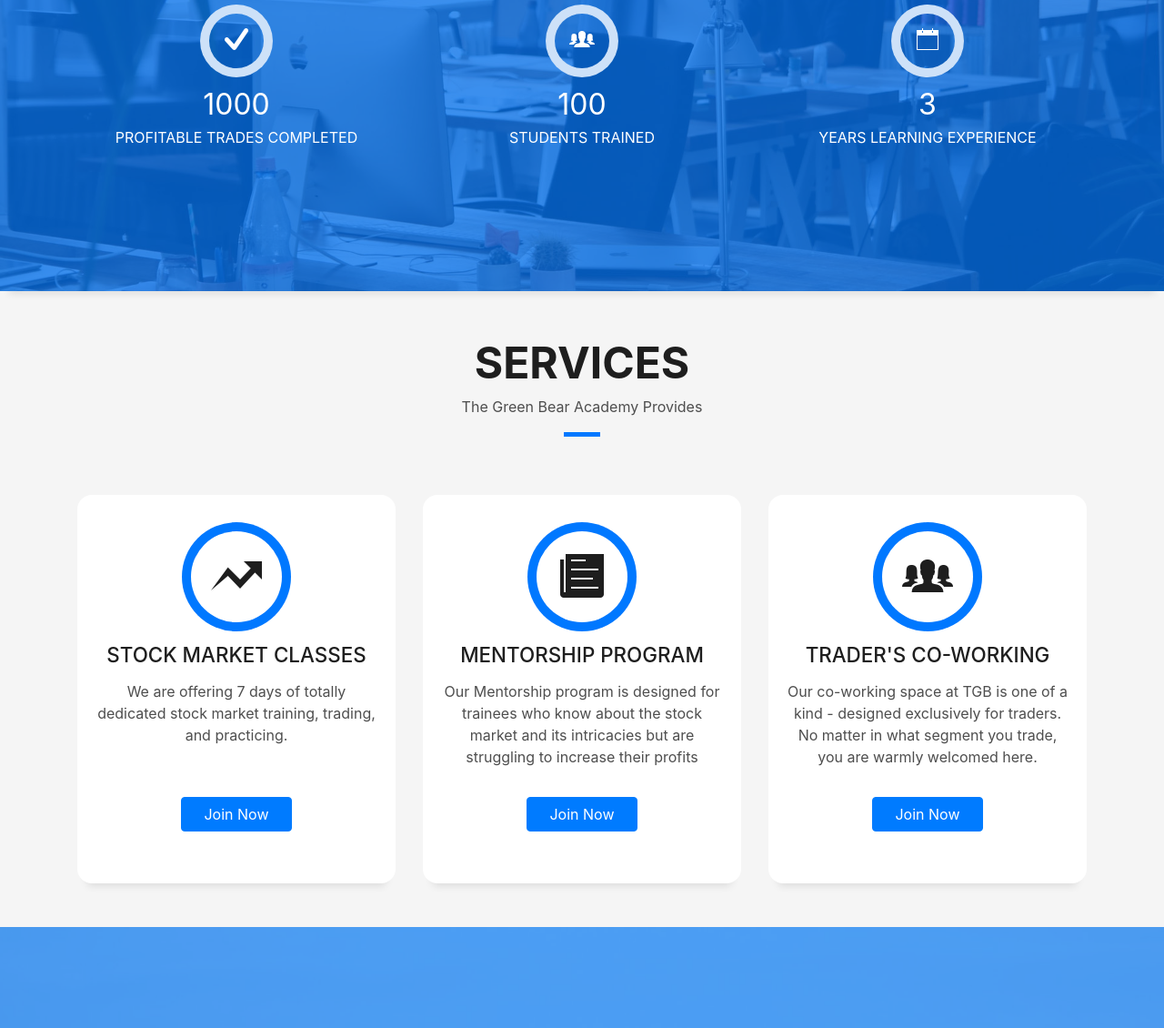
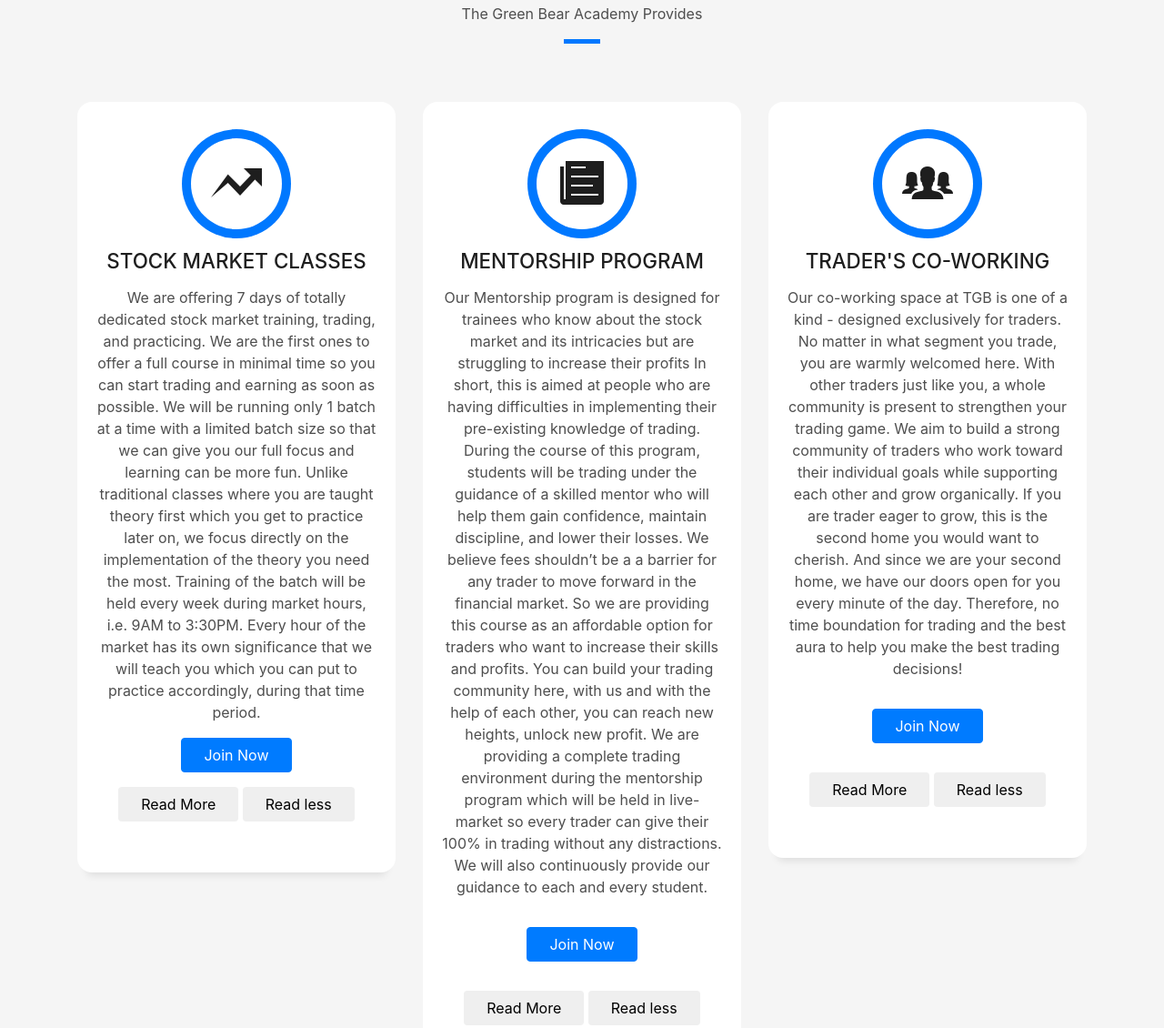
Before and after one commit to rounaklunkad/TheGreenBear, a plain HTML site: page index.html in a window 1280 px wide. Shown: the part 913-2043 px from the top of the page at 91% size. Drawn offline with Linux system fonts and the light colour scheme; files whose address does not match are found by name.

Commit message:
Update index.html

```diff
--- a/index.html
+++ b/index.html
@@ -30,13 +30,6 @@
 
     <!-- Main Stylesheet File -->
     <link href="css/style.css" rel="stylesheet" />
-
-    <!-- =======================================================
-    Theme Name: DevFolio
-    Theme URL: https://bootstrapmade.com/devfolio-bootstrap-portfolio-html-template/
-    Author: BootstrapMade.com
-    License: https://bootstrapmade.com/license/
-  ======================================================= -->
   </head>
 
   <body id="page-top">
@@ -70,9 +63,11 @@
             <li class="nav-item">
               <a class="nav-link js-scroll active" href="#home">Home</a>
             </li>
-
             <li class="nav-item">
-              <a class="nav-link js-scroll" href="#service">Services</a>
+              <a class="nav-link js-scroll" id="servicesLink" href="#service">Services</a>
+            </li>
+            <li class="nav-item">
+              <a class="nav-link js-scroll" href="#blog">Blog</a>
             </li>
             <li class="nav-item">
               <a class="nav-link js-scroll" href="#about">About</a>
@@ -80,9 +75,7 @@
             <!-- <li class="nav-item">
               <a class="nav-link js-scroll" href="#work">Work</a>
             </li> -->
-            <!-- <li class="nav-item">
-              <a class="nav-link js-scroll" href="#blog">Blog</a>
-            </li> -->
+
             <li class="nav-item">
               <a class="nav-link js-scroll" href="#contact">Contact</a>
             </li>
@@ -103,7 +96,9 @@
         <div class="table-cell">
           <div class="container">
             <!--<p class="display-6 color-d">Hello, world!</p>-->
-            <h1 class="intro-title mb-4">We are Your Home to</h1>
+            <h1 class="intro-title mb-4">
+              <span class="GradFont"> We are Your Home to</span>
+            </h1>
             <p class="intro-subtitle">
               <span class="text-slider-items"
                 >Trade Better,Learn Further,Earn More,Grow Faster</span
@@ -115,64 +110,7 @@
     </div>
     <!--/ Intro Skew End /-->
 
-    <div
-      class="section-counter paralax-mf bg-image"
-      style="background-image: url(img/counters-bg.jpg)"
-    >
-      <div class="overlay-mf"></div>
-      <div class="container">
-        <div class="row">
-          <div class="col-sm-4 col-lg-4">
-            <div class="counter-box">
-              <div class="counter-ico">
-                <span class="ico-circle"
-                  ><i class="ion-checkmark-round"></i
-                ></span>
-              </div>
-              <div class="counter-num">
-                <p class="counter">1000</p>
-                <span class="counter-text">PROFITABLE TRADES COMPLETED</span>
-              </div>
-            </div>
-          </div>
-          <div class="col-sm-4 col-lg-4">
-            <div class="counter-box pt-4 pt-md-0">
-              <div class="counter-ico">
-                <span class="ico-circle"><i class="ion-ios-people"></i></span>
-              </div>
-              <div class="counter-num">
-                <p class="counter">100</p>
-                <span class="counter-text">STUDENTS TRAINED</span>
-              </div>
-            </div>
-          </div>
-          <div class="col-sm-4 col-lg-4">
-            <div class="counter-box pt-4 pt-md-0">
-              <div class="counter-ico">
-                <span class="ico-circle">
-                  <i class="ion-ios-calendar-outline"></i
-                ></span>
-              </div>
-              <div class="counter-num">
-                <p class="counter">3</p>
-                <span class="counter-text">YEARS LEARNING EXPERIENCE</span>
-              </div>
-            </div>
-          </div>
-          <!-- <div class="col-sm-3 col-lg-3">
-            <div class="counter-box pt-4 pt-md-0">
-              <div class="counter-ico">
-                <span class="ico-circle"><i class="ion-ribbon-a"></i></span>
-              </div>
-              <div class="counter-num">
-                <p class="counter">36</p>
-                <span class="counter-text">AWARD WON</span>
-              </div>
-            </div>
-          </div> -->
-        </div>
-      </div>
-    </div>
+
     <!--/ Section Services Star /-->
     <section id="service" class="services-mf route" style="margin-top: 50px">
       <div class="container">
@@ -196,19 +134,40 @@
               <div class="service-content">
                 <h2 class="s-title">Stock Market Classes</h2>
                 <p class="s-description text-center">
+                  <span>
                     We are offering 7 days of totally dedicated stock market
                     training, trading, and practicing.
+                  </span>
+                  <span id="readMore1">
+                    We are the first ones to offer a full course in minimal time
+                    so you can start trading and earning as soon as possible. We
+                    will be running only 1 batch at a time with a limited batch
+                    size so that we can give you our full focus and learning can
+                    be more fun. Unlike traditional classes where you are taught
+                    theory first which you get to practice later on, we focus
+                    directly on the implementation of the theory you need the
+                    most. Training of the batch will be held every week during
+                    market hours, i.e. 9AM to 3:30PM. Every hour of the market
+                    has its own significance that we will teach you which you
+                    can put to practice accordingly, during that time period.
+                  </span>
                   <!-- <i class="fa-solid fa-chart-mixed-up-circle-dollar"></i> -->
                 </p>
                 <center>
-                  <p class="pt-3">
+                  <div class="readmoreBtn">
                     <a
                       class="btn btn-primary btn js-scroll px-4"
                       href="https://wa.me/9111121141?text=Hi, I want to join your 7 Days stock market course."
                       role="button"
                       >Join Now
                     </a>
+                      <p class="pt-3">
+                        <button class="btn js-scroll px-4" id="readmoreBtn1" onclick="readMore(1)">Read More</button>
+                        <button class="btn js-scroll px-4" id="readlessBtn1" onclick="readLess(1)">Read less</button>
                       </p>
+                    </p>
+                  </div>
+
                 </center>
               </div>
             </div>
@@ -221,11 +180,32 @@
               <div class="service-content">
                 <h2 class="s-title">Mentorship Program</h2>
                 <p class="s-description text-center">
-                  Our Mentorship program is designed for trainees who know about
-                  the stock market and its intricacies but are struggling to
-                  increase their profits
+                  <span>
+                    Our Mentorship program is designed for trainees who know
+                    about the stock market and its intricacies but are
+                    struggling to increase their profits
+                  </span>
+                  <span id="readMore2">
+                    In short, this is aimed at people who are having
+                    difficulties in implementing their pre-existing knowledge of
+                    trading. During the course of this program, students will be
+                    trading under the guidance of a skilled mentor who will help
+                    them gain confidence, maintain discipline, and lower their
+                    losses. We believe fees shouldn’t be a a barrier for any
+                    trader to move forward in the financial market. So we are
+                    providing this course as an affordable option for traders
+                    who want to increase their skills and profits. You can build
+                    your trading community here, with us and with the help of
+                    each other, you can reach new heights, unlock new profit. We
+                    are providing a complete trading environment during the
+                    mentorship program which will be held in live-market so
+                    every trader can give their 100% in trading without any
+                    distractions. We will also continuously provide our guidance
+                    to each and every student.
+                  </span>
                 </p>
                 <center>
+                  <div class="readmoreBtn">
                     <p class="pt-3">
                       <a
                       class="btn btn-primary btn js-scroll px-4"
@@ -233,8 +213,15 @@
                       role="button"
                       >Join Now
                     </a>
+                      <p class="pt-3">
+                        <button class="btn js-scroll px-4" id="readmoreBtn2" onclick="readMore(2)">Read More</button>
+                        <button class="btn js-scroll px-4" id="readlessBtn2" onclick="readLess(2)">Read less</button>
                       </p>
+                    </p>
+                  </div>
+
                 </center>
+
               </div>
             </div>
           </div>
@@ -246,11 +233,26 @@
               <div class="service-content">
                 <h2 class="s-title">Trader's Co-Working</h2>
                 <p class="s-description text-center">
+                  <span>
                     Our co-working space at TGB is one of a kind - designed
-                  exclusively for traders. No matter in what segment you trade,
-                  you are warmly welcomed here.
+                    exclusively for traders. No matter in what segment you
+                    trade, you are warmly welcomed here.</span
+                  >
+                  <span id="readMore3">
+                    With other traders just like you, a whole community is
+                    present to strengthen your trading game. We aim to build a
+                    strong community of traders who work toward their individual
+                    goals while supporting each other and grow organically. If
+                    you are trader eager to grow, this is the second home you
+                    would want to cherish. And since we are your second home, we
+                    have our doors open for you every minute of the day.
+                    Therefore, no time boundation for trading and the best aura
+                    to help you make the best trading decisions!
+                  </span>
                 </p>
+
                 <center>
+                  <div class="readmoreBtn">
                     <p class="pt-3">
                       <a
                         class="btn btn-primary btn js-scroll px-4"
@@ -258,7 +260,13 @@
                         role="button"
                         >Join Now
                       </a>
+                      <p class="pt-3">
+                        <button class="btn js-scroll px-4" id="readmoreBtn3" onclick="readMore(3)">Read More</button>
+                        <button class="btn js-scroll px-4" id="readlessBtn3" onclick="readLess(3)">Read less</button>
                       </p>
+                    </p>
+                  </div>
+
                 </center>
               </div>
             </div>
@@ -569,15 +577,15 @@
     </div>
 
     <!--/ Section Blog Star /-->
-    <!-- <section id="blog" class="blog-mf sect-pt4 route">
+    <section id="blog" class="blog-mf sect-pt4 route">
       <div class="container">
         <div class="row">
           <div class="col-sm-12">
             <div class="title-box text-center">
               <h3 class="title-a">Blog</h3>
-              <p class="subtitle-a">
+              <!-- <p class="subtitle-a">
                 Lorem ipsum, dolor sit amet consectetur adipisicing elit.
-              </p>
+              </p> -->
               <div class="line-mf"></div>
             </div>
           </div>
@@ -586,26 +594,24 @@
           <div class="col-md-4">
             <div class="card card-blog">
               <div class="card-img">
-                <a href="blog-single.html"
-                  ><img src="img/post-1.jpg" alt="" class="img-fluid"
+                <a href="https://interviewerpr.com/from-engineer-to-successful-trader-daksh-jains-journey-to-finding-his-passion-in-the-world-of-finance/"
+                  ><img src="img/blog1.jpeg" alt="" class="img-fluid"
                 /></a>
               </div>
               <div class="card-body">
-                <div class="card-category-box">
+                <!-- <div class="card-category-box">
                   <div class="card-category">
-                    <h6 class="category">Travel</h6>
+                    <h6 class="category"></h6>
                   </div>
-                </div>
+                </div> -->
                 <h3 class="card-title">
-                  <a href="blog-single.html">See more ideas about Travel</a>
+                  <a href="https://interviewerpr.com/from-engineer-to-successful-trader-daksh-jains-journey-to-finding-his-passion-in-the-world-of-finance/">From Engineer to Successful Trader:</a>
                 </h3>
                 <p class="card-description">
-                  Proin eget tortor risus. Pellentesque in ipsum id orci porta
-                  dapibus. Praesent sapien massa, convallis a pellentesque nec,
-                  egestas non nisi.
+                  Daksh Jain’s Journey to Finding His True Calling
                 </p>
               </div>
-              <div class="card-footer">
+              <!-- <div class="card-footer">
                 <div class="post-author">
                   <a href="#">
                     <img
@@ -619,32 +625,32 @@
                 <div class="post-date">
                   <span class="ion-ios-clock-outline"></span> 10 min
                 </div>
-              </div>
+              </div> -->
             </div>
           </div>
           <div class="col-md-4">
             <div class="card card-blog">
               <div class="card-img">
-                <a href="blog-single.html"
-                  ><img src="img/post-2.jpg" alt="" class="img-fluid"
+                <a href="https://english.newstracklive.com/news/daksh-jain-is-a-successful-stock-trader-and-financial-educator-in-india-sc7-nu346-ta346-1268501-1.html"
+                  ><img src="img/blog2.jpeg" alt="" class="img-fluid"
                 /></a>
               </div>
               <div class="card-body">
-                <div class="card-category-box">
+                <!-- <div class="card-category-box">
                   <div class="card-category">
-                    <h6 class="category">Web Design</h6>
+                    <h6 class="category"></h6>
                   </div>
-                </div>
+                </div> -->
                 <h3 class="card-title">
-                  <a href="blog-single.html">See more ideas about Travel</a>
+                  <a href="https://english.newstracklive.com/news/daksh-jain-is-a-successful-stock-trader-and-financial-educator-in-india-sc7-nu346-ta346-1268501-1.html">Daksh Jain is a successful stock trader and financial educator in India.</a>
                 </h3>
                 <p class="card-description">
-                  Proin eget tortor risus. Pellentesque in ipsum id orci porta
-                  dapibus. Praesent sapien massa, convallis a pellentesque nec,
-                  egestas non nisi.
+                  Daksh Jain's Road to Self-Discovery.
+                  Daksh Jain initially pursued a career in engineering with the intention of securing a good salary and societal respect. However, just two years into his computer science degree, he realized that the field was not fulfilling his desire for a meaningful and impactful career.
+
                 </p>
               </div>
-              <div class="card-footer">
+              <!-- <div class="card-footer">
                 <div class="post-author">
                   <a href="#">
                     <img
@@ -658,52 +664,94 @@
                 <div class="post-date">
                   <span class="ion-ios-clock-outline"></span> 10 min
                 </div>
-              </div>
+              </div> -->
             </div>
           </div>
           <div class="col-md-4">
             <div class="card card-blog">
               <div class="card-img">
-                <a href="blog-single.html"
-                  ><img src="img/post-3.jpg" alt="" class="img-fluid"
+                <a href="https://www.hindustanmetro.com/on-the-way-to-a-dream-the-story-of-a-successful-stock-market-trader-daksh-jain/"
+                  ><img src="img/blog3.jpeg" alt="" class="img-fluid"
                 /></a>
               </div>
               <div class="card-body">
-                <div class="card-category-box">
+                <!-- <div class="card-category-box">
                   <div class="card-category">
-                    <h6 class="category">Web Design</h6>
+                    <h6 class="category"></h6>
                   </div>
-                </div>
+                </div> -->
                 <h3 class="card-title">
-                  <a href="blog-single.html">See more ideas about Travel</a>
+                  <a href="https://www.hindustanmetro.com/on-the-way-to-a-dream-the-story-of-a-successful-stock-market-trader-daksh-jain/">On the way to a dream- The story of a Successful Stock Market Trader Daksh jain</a>
                 </h3>
                 <p class="card-description">
-                  Proin eget tortor risus. Pellentesque in ipsum id orci porta
-                  dapibus. Praesent sapien massa, convallis a pellentesque nec,
-                  egestas non nisi.
+                  Today, let us talk about someone whose chosen path was different from the one he wanted and his journey to the right career path.
                 </p>
               </div>
-              <div class="card-footer">
-                <div class="post-author">
-                  <a href="#">
-                    <img
-                      src="img/testimonial-2.jpg"
-                      alt=""
-                      class="avatar rounded-circle"
-                    />
-                    <span class="author">Morgan Freeman</span>
-                  </a>
-                </div>
-                <div class="post-date">
-                  <span class="ion-ios-clock-outline"></span> 10 min
+
             </div>
           </div>
         </div>
       </div>
+    </section>
+    <!--/ Section Blog End /-->
+    <div
+    class="section-counter paralax-mf bg-image"
+    style="background-image: url(img/counters-bg.jpg)"
+  >
+    <div class="overlay-mf"></div>
+    <div class="container">
+      <div class="row">
+        <div class="col-sm-4 col-lg-4">
+          <div class="counter-box">
+            <div class="counter-ico">
+              <span class="ico-circle"
+                ><i class="ion-checkmark-round"></i
+              ></span>
+            </div>
+            <div class="counter-num">
+              <p class="counter">1000</p>
+              <span class="counter-text">PROFITABLE TRADES COMPLETED</span>
             </div>
           </div>
-    </section> -->
-    <!--/ Section Blog End /-->
+        </div>
+        <div class="col-sm-4 col-lg-4">
+          <div class="counter-box pt-4 pt-md-0">
+            <div class="counter-ico">
+              <span class="ico-circle"><i class="ion-ios-people"></i></span>
+            </div>
+            <div class="counter-num">
+              <p class="counter">100</p>
+              <span class="counter-text">STUDENTS TRAINED</span>
+            </div>
+          </div>
+        </div>
+        <div class="col-sm-4 col-lg-4">
+          <div class="counter-box pt-4 pt-md-0">
+            <div class="counter-ico">
+              <span class="ico-circle">
+                <i class="ion-ios-calendar-outline"></i
+              ></span>
+            </div>
+            <div class="counter-num">
+              <p class="counter">3</p>
+              <span class="counter-text">YEARS LEARNING EXPERIENCE</span>
+            </div>
+          </div>
+        </div>
+        <!-- <div class="col-sm-3 col-lg-3">
+          <div class="counter-box pt-4 pt-md-0">
+            <div class="counter-ico">
+              <span class="ico-circle"><i class="ion-ribbon-a"></i></span>
+            </div>
+            <div class="counter-num">
+              <p class="counter">36</p>
+              <span class="counter-text">AWARD WON</span>
+            </div>
+          </div>
+        </div> -->
+      </div>
+    </div>
+  </div>
     <section id="about" class="about-mf sect-pt4 route">
       <div class="container">
         <div class="row">
@@ -711,7 +759,7 @@
             <div class="box-shadow-full">
               <div class="row">
                 <div class="col-md-6">
-                  <img class="aboutmeImg" src="img/dakshImg1.png" />
+                  <img class="aboutmeImg" src="img/dj_bg.png" />
                 </div>
                 <div class="col-md-6">
                   <div class="about-me pt-4 pt-md-0">
@@ -769,7 +817,7 @@
                       <p class="pt-3">
                         <a
                           class="btn btn-primary btn js-scroll px-4"
-                          href="https://wa.me/9111121141?text=Hi, I my name is ____. I want to be a part of your academy."
+                          href="https://wa.me/9111121141?text=Hi, my name is ____. I want to be a part of your academy."
                           role="button"
                           >Send Message &nbsp;<i class="ion-social-whatsapp"></i
                         ></a>
@@ -805,7 +853,7 @@
                       <ul>
                         <li>
                           <a
-                            href="https://www.facebook.com/dakshj8385?mibextid=LQQJ4d"
+                            href="https://www.facebook.com/thedakshjain?mibextid=LQQJ4d"
                             ><span class="ico-circle"
                               ><i class="ion-social-facebook"></i></span
                           ></a>
@@ -876,5 +924,33 @@
 
     <!-- Template Main Javascript File -->
     <script src="js/main.js"></script>
+    <script>
+      function readMore(e) {
+
+        var moreBtn = document.getElementById(`readmoreBtn${e}`);
+        var lessBtn = document.getElementById(`readlessBtn${e}`);
+        var moreText = document.getElementById(`readMore${e}`);
+
+        moreBtn.style.display = "none";
+        moreText.style.display = "block";
+        lessBtn.style.display = "block";
+
+      }
+      function readLess(e) {
+
+        var goToServices = document.getElementById(`servicesLink`);
+        var moreBtn = document.getElementById(`readmoreBtn${e}`);
+        var lessBtn = document.getElementById(`readlessBtn${e}`);
+        var moreText = document.getElementById(`readMore${e}`);
+
+        goToServices.click()
+        moreBtn.style.display = "block";
+        moreText.style.display = "none";
+        lessBtn.style.display = "none";
+
+      }
+
+    </script>
+
   </body>
 </html>
```
Lines whose indentation alone changed are shown as unchanged.
